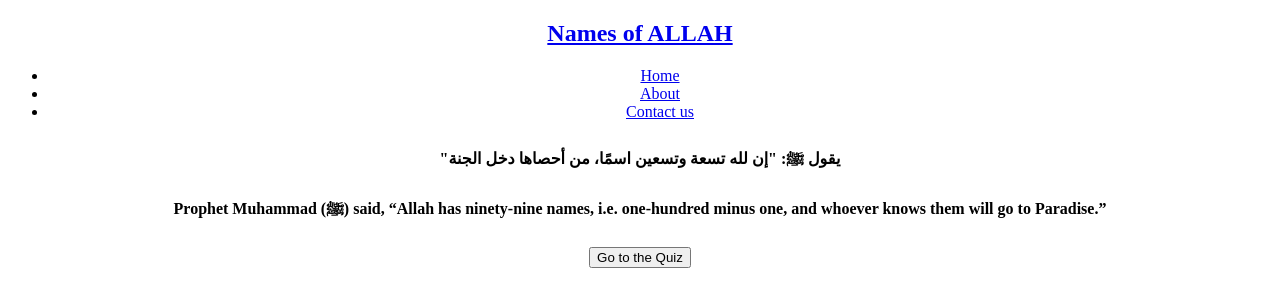
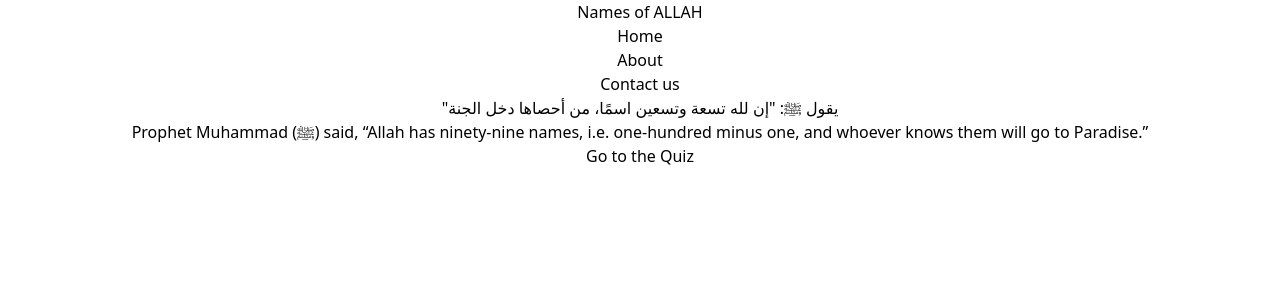
Before and after one commit to m-elhamlaoui/Names_Of_ALLAH, a React (Create React App) app in the folder frontend/: page / in a window 1280 px wide. Shown: the top 306 px of the page. Built offline with nearby package versions, Linux system fonts and the light colour scheme.

Commit message:
adding tailwind css

```diff
--- a/frontend/package.json
+++ b/frontend/package.json
@@ -35,5 +35,10 @@
       "last 1 firefox version",
       "last 1 safari version"
     ]
+  },
+  "devDependencies": {
+    "autoprefixer": "^10.4.19",
+    "postcss": "^8.4.38",
+    "tailwindcss": "^3.4.3"
   }
 }
--- /dev/null
+++ b/frontend/postcss.config.js
@@ -0,0 +1,6 @@
+module.exports = {
+  plugins: {
+    tailwindcss: {},
+    autoprefixer: {},
+  },
+}
--- a/frontend/src/index.css
+++ b/frontend/src/index.css
@@ -0,0 +1,3 @@
+@tailwind base;
+@tailwind components;
+@tailwind utilities;
--- /dev/null
+++ b/frontend/tailwind.config.js
@@ -0,0 +1,11 @@
+module.exports = {
+  purge: ['./src/*/.{js,jsx,ts,tsx}', './public/index.html'],
+  darkMode: false, // or 'media' or 'class'
+  theme: {
+    extend: {},
+  },
+  variants: {
+    extend: {},
+  },
+  plugins: [],
+}
```
Also changed, not shown: 1 other file (tests, documents, lock files or other folders).
